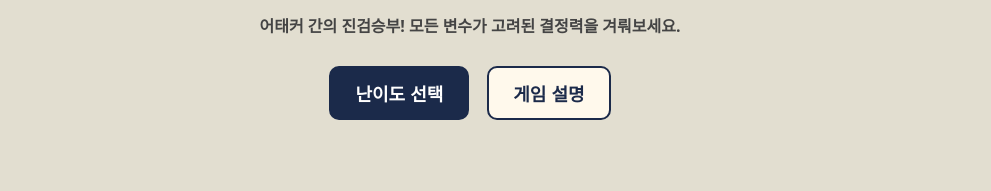
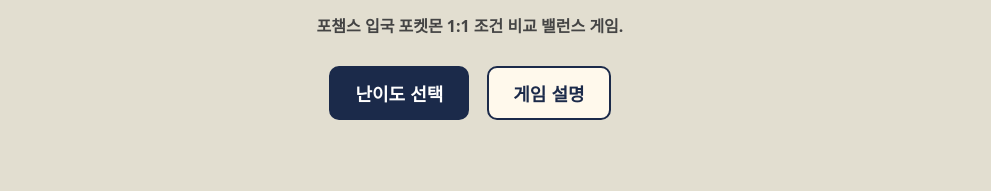
Before and after one commit to GimEun/Pokemon-Balance-Game_PochamsVer, a plain HTML site: page index.html in a window 1280 px wide. Shown: the part 272-463 px from the top of the page, 170-1161 px from the left. Drawn offline with Linux system fonts and the light colour scheme.

Commit message:
Update index.html

```diff
--- a/index.html
+++ b/index.html
@@ -983,7 +983,7 @@ function render() {
       <div class="landing">
         <div class="landing-content">
           <h1 style="font-size:38px; color:var(--navy); margin-bottom:10px;">포챔스 배틀 밸런스 게임</h1>
-          <p style="font-size:16px; font-weight:600; color:#444; margin-bottom: 25px;">어태커 간의 진검승부! 모든 변수가 고려된 결정력을 겨뤄보세요.</p>
+          <p style="font-size:16px; font-weight:600; color:#444; margin-bottom: 25px;">포챔스 입국 포켓몬 1:1 조건 비교 밸런스 게임.</p>
           <div class="row">
             <button class="btn primary" style="font-size:18px; padding:12px 24px;" onclick="state.view='diff'; render();">난이도 선택</button>
             <button class="btn" style="font-size:18px; padding:12px 24px;" onclick="state.view='help'; render();">게임 설명</button>
```
